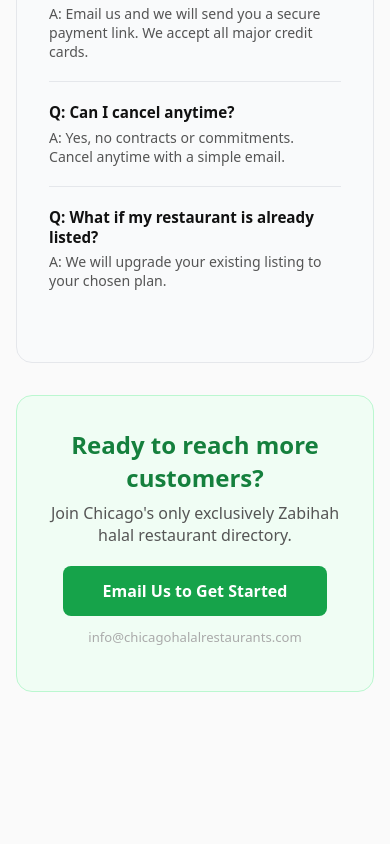
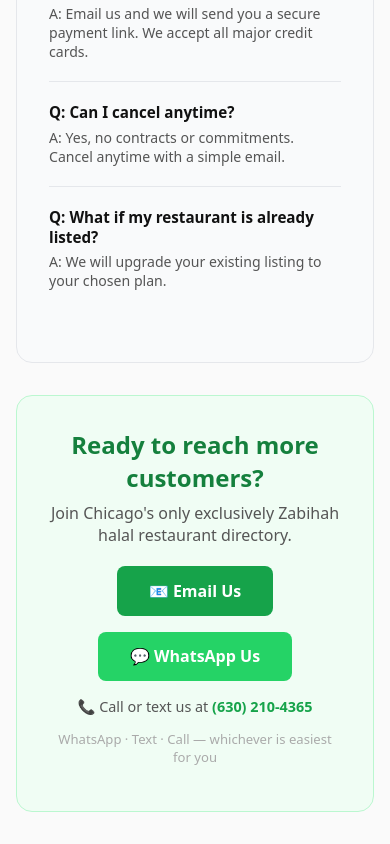
Before and after one commit to syedja/chicagohalalrestaurants, a Next.js app: page /advertise in a window 390 px wide. Shown: the part 5456-6300 px from the top of the page. Before the commit the page ends 6180 px from the top, so only its background shows below. Built offline with nearby package versions, Linux system fonts and the light colour scheme.

Commit message:
feat: add WhatsApp and phone contact to advertise page

```diff
--- a/app/advertise/page.js
+++ b/app/advertise/page.js
@@ -281,14 +281,26 @@ export default function Advertise() {
       <div style={{ textAlign: 'center', background: '#f0fdf4', border: '1px solid #bbf7d0', borderRadius: '16px', padding: '2rem' }}>
         <h2 style={{ color: '#15803d', margin: '0 0 0.5rem' }}>Ready to reach more customers?</h2>
         <p style={{ color: '#555', margin: '0 0 1.25rem' }}>Join Chicago's only exclusively Zabihah halal restaurant directory.</p>
-        <a href="mailto:info@chicagohalalrestaurants.com" style={{
-          display: 'inline-block', background: '#16a34a', color: '#fff',
-          padding: '0.85rem 2.5rem', borderRadius: '8px', textDecoration: 'none',
-          fontWeight: '700', fontSize: '1rem'
-        }}>
-          Email Us to Get Started
-        </a>
-        <p style={{ color: '#aaa', fontSize: '0.82rem', marginTop: '0.75rem' }}>info@chicagohalalrestaurants.com</p>
+    <div style={{ display: 'flex', flexWrap: 'wrap', gap: '1rem', justifyContent: 'center', marginBottom: '1rem' }}>
+          <a href="mailto:info@chicagohalalrestaurants.com" style={{
+            display: 'inline-block', background: '#16a34a', color: '#fff',
+            padding: '0.85rem 2rem', borderRadius: '8px', textDecoration: 'none',
+            fontWeight: '700', fontSize: '1rem'
+          }}>
+            📧 Email Us
+          </a>
+          <a href="https://wa.me/16302104365" target="_blank" style={{
+            display: 'inline-block', background: '#25d366', color: '#fff',
+            padding: '0.85rem 2rem', borderRadius: '8px', textDecoration: 'none',
+            fontWeight: '700', fontSize: '1rem'
+          }}>
+            💬 WhatsApp Us
+          </a>
+        </div>
+        <p style={{ color: '#555', fontSize: '0.9rem', marginTop: '0.5rem' }}>
+          📞 Call or text us at <a href="tel:16302104365" style={{ color: '#16a34a', fontWeight: '600', textDecoration: 'none' }}>(630) 210-4365</a>
+        </p>
+        <p style={{ color: '#aaa', fontSize: '0.82rem', marginTop: '0.25rem' }}>WhatsApp · Text · Call — whichever is easiest for you</p>
       </div>
 
     </main>
```
